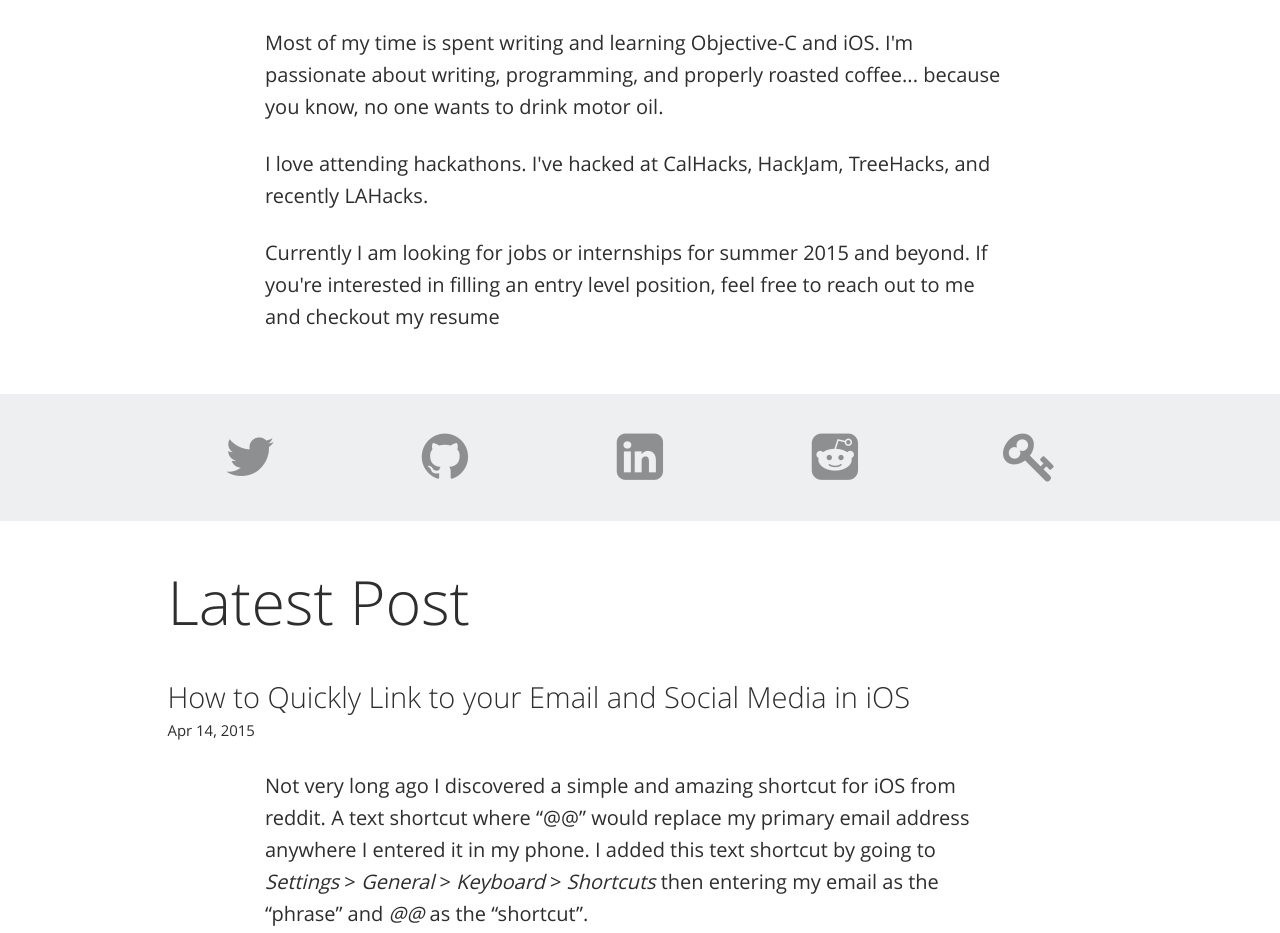
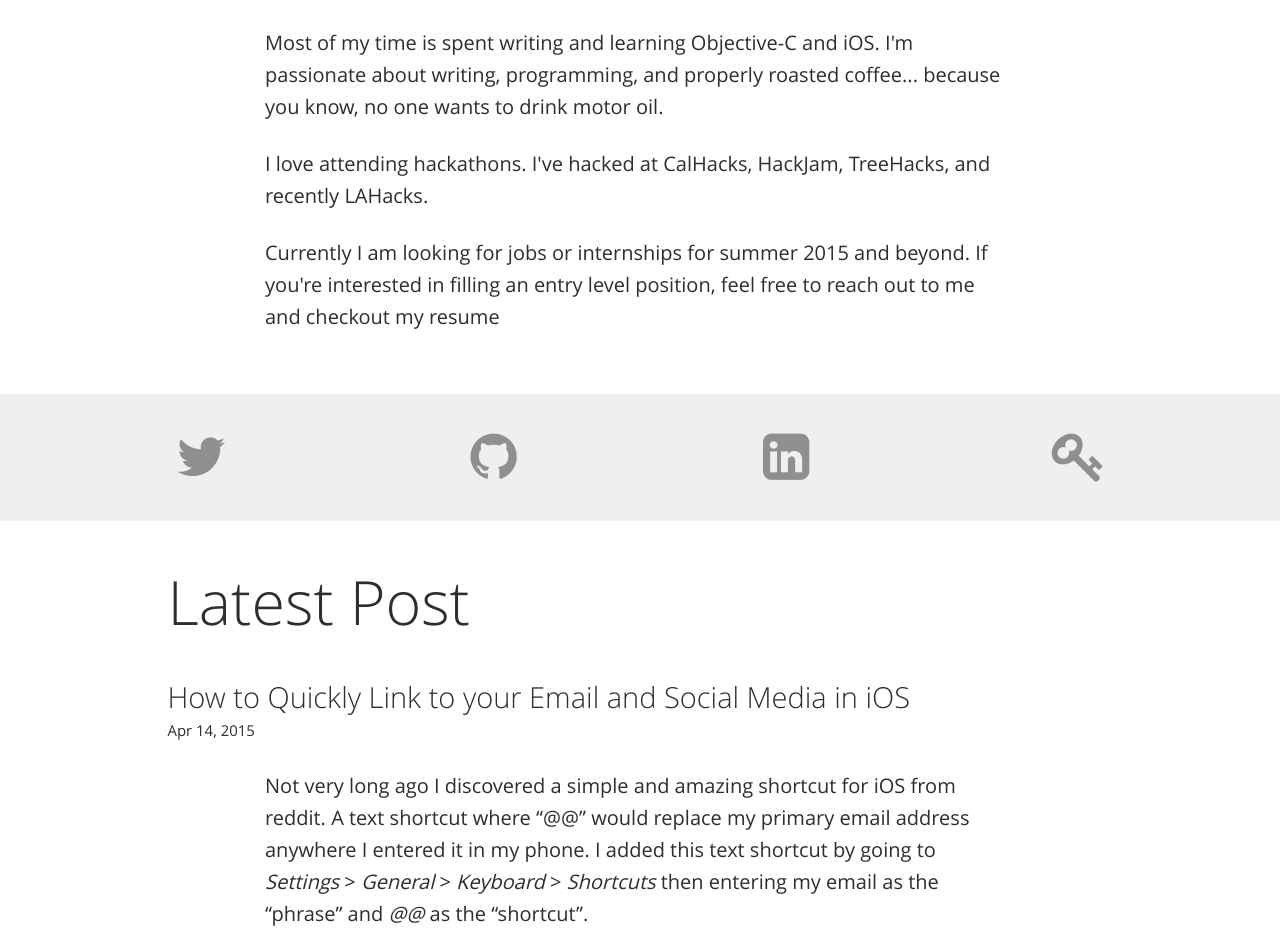
Before and after one commit to shatasundara/thebearjew.github.io, a Jekyll site: the page built from index.html, in a window 1280 px wide. Shown: the part 1153-2086 px from the top of the page. Built offline with Jekyll 4.4.1, drawn with Linux system fonts in a browser that asks for light colours; nearby versions of some CDN libraries; some web fonts are replaced; Markdown is read by kramdown in place of the engine named in the settings.

Commit message:
Changed social media

```diff
--- a/assets/css/young.css
+++ b/assets/css/young.css
@@ -233,6 +233,7 @@
 	max-width: 80%;
 	min-width: 80%;
 
+
 }
 
 footer {
--- a/index.html
+++ b/index.html
@@ -49,23 +49,18 @@
 <section id="intro-social">
 	<div class="container">
 		<div class="row text-center">
-			<div class="col-lg-2 col-lg-offset-1 col-md-2 col-md-offset-1 col-sm-4 col-xs-12">
+			<div class="col-lg-3 col-md-2 col-sm-4 col-xs-12">
 				<a title="Twitter: @{{ site.twitter_username }}" target="_blank" href="https://twitter.com/{{ site.twitter_username }}"><i class="fa fa-twitter fa-3x"></i></a>
 			</div>
 
-			<div class="col-lg-2 col-md-2 col-sm-4 col-xs-12">
+			<div class="col-lg-3 col-md-2 col-sm-4 col-xs-12">
 				<a title="Github: {{ site.github_username }}" target="_blank" style="color: #000" href="https://github.com/{{ site.github_username }}"><i class="fa fa-github fa-3x"></i></a>
 			</div>
 
-			<div class="col-lg-2 col-md-2 col-sm-4 col-xs-12">
+			<div class="col-lg-3 col-md-2 col-sm-4 col-xs-12">
 				<a title="Linkedin: {{ site.linkedin_username }}" target="_blank" href="https://linkedin.com/in/{{ site.linkedin_username }}/en"><i class="fa fa-linkedin-square fa-3x"></i></a>
 			</div>
-
-			<div class="col-lg-2 col-md-2 col-sm-6 col-xs-12">
-				<a title="Reddit: /u/{{ site.reddit_username }}" target="_blank" href="https://reddit.com/u/{{ site.reddit_username }}"><i class="fa fa-reddit-square fa-3x"></i></a>
-			</div>
-
-			<div class="col-lg-2 col-md-2 col-sm-3 col-xs-12">
+			<div class="col-lg-3 col-md-2 col-sm-3 col-xs-12">
 				<a title="Encrypted Communication" href="/encrypted/"><i class="fa fa-key fa-3x"></i></a>
 			</div>
 		</div>
```
